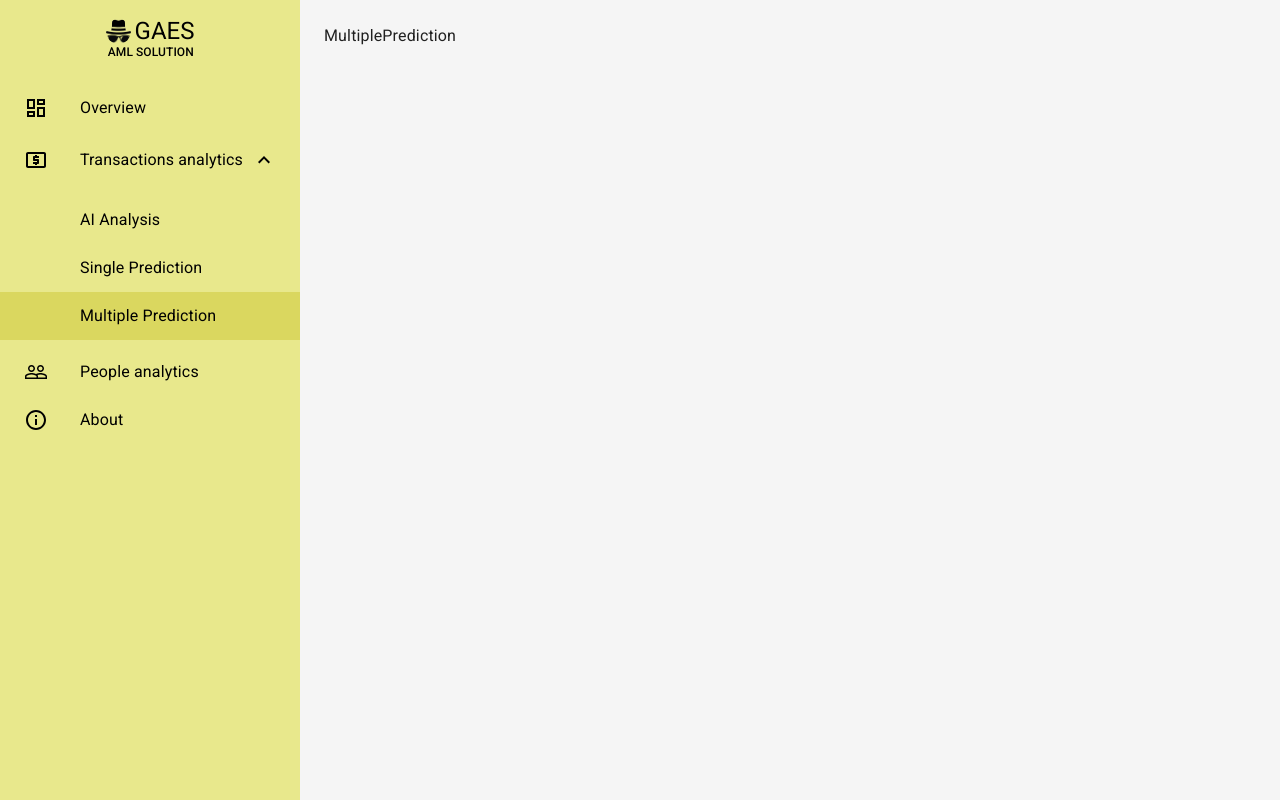
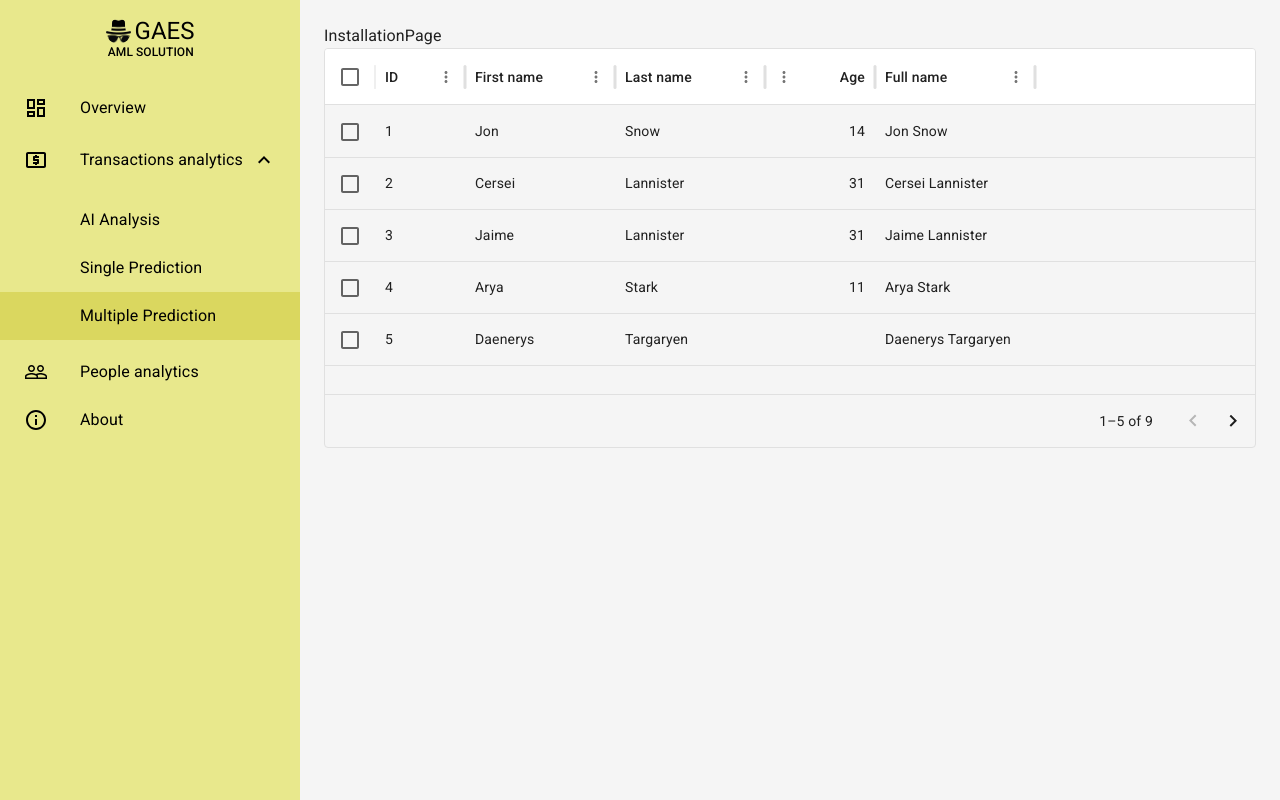
Before and after one commit to ghifari226/fe-gaes-aml-solution, a React (Create React App) app: page /transactions-analytics/multiple-prediction in a window 1280 px wide. Built offline with nearby package versions, Linux system fonts and the light colour scheme.

Commit message:
multiple prediction - add data grid

```diff
--- a/src/pages/transactionsAnalytics/multiplePrediction.jsx
+++ b/src/pages/transactionsAnalytics/multiplePrediction.jsx
@@ -1,8 +1,71 @@
 import React from 'react';
+import Box from '@mui/material/Box';
+import { DataGrid } from '@mui/x-data-grid';
+
+const columns = [
+  { field: 'id', headerName: 'ID', width: 90 },
+  {
+    field: 'firstName',
+    headerName: 'First name',
+    width: 150,
+    editable: true,
+  },
+  {
+    field: 'lastName',
+    headerName: 'Last name',
+    width: 150,
+    editable: true,
+  },
+  {
+    field: 'age',
+    headerName: 'Age',
+    type: 'number',
+    width: 110,
+    editable: true,
+  },
+  {
+    field: 'fullName',
+    headerName: 'Full name',
+    description: 'This column has a value getter and is not sortable.',
+    sortable: false,
+    width: 160,
+    valueGetter: (value, row) => `${row.firstName || ''} ${row.lastName || ''}`,
+  },
+];
+
+const rows = [
+  { id: 1, lastName: 'Snow', firstName: 'Jon', age: 14 },
+  { id: 2, lastName: 'Lannister', firstName: 'Cersei', age: 31 },
+  { id: 3, lastName: 'Lannister', firstName: 'Jaime', age: 31 },
+  { id: 4, lastName: 'Stark', firstName: 'Arya', age: 11 },
+  { id: 5, lastName: 'Targaryen', firstName: 'Daenerys', age: null },
+  { id: 6, lastName: 'Melisandre', firstName: null, age: 150 },
+  { id: 7, lastName: 'Clifford', firstName: 'Ferrara', age: 44 },
+  { id: 8, lastName: 'Frances', firstName: 'Rossini', age: 36 },
+  { id: 9, lastName: 'Roxie', firstName: 'Harvey', age: 65 },
+];
 
 const MultiplePrediction = () => {
   return (
-    <div>MultiplePrediction</div>
+    <>
+      <div>InstallationPage</div>
+      <Box sx={{ height: 400, width: '100%' }}>
+        <DataGrid
+          rows={rows}
+          columns={columns}
+          initialState={{
+            pagination: {
+              paginationModel: {
+                pageSize: 5,
+              },
+            },
+          }}
+          pageSizeOptions={[5]}
+          checkboxSelection
+          disableRowSelectionOnClick
+        />
+      </Box>
+    </>
   );
 };
 
```
